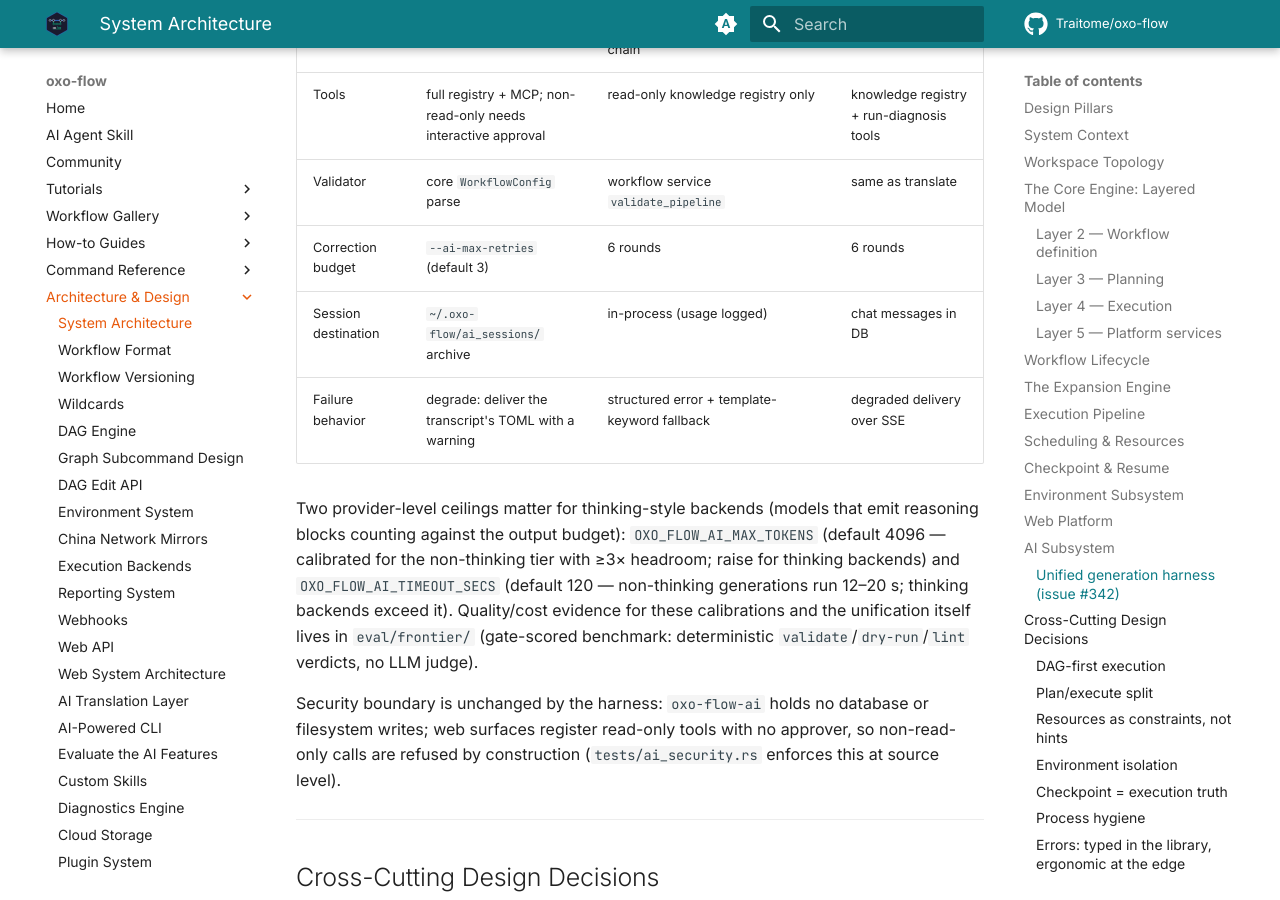
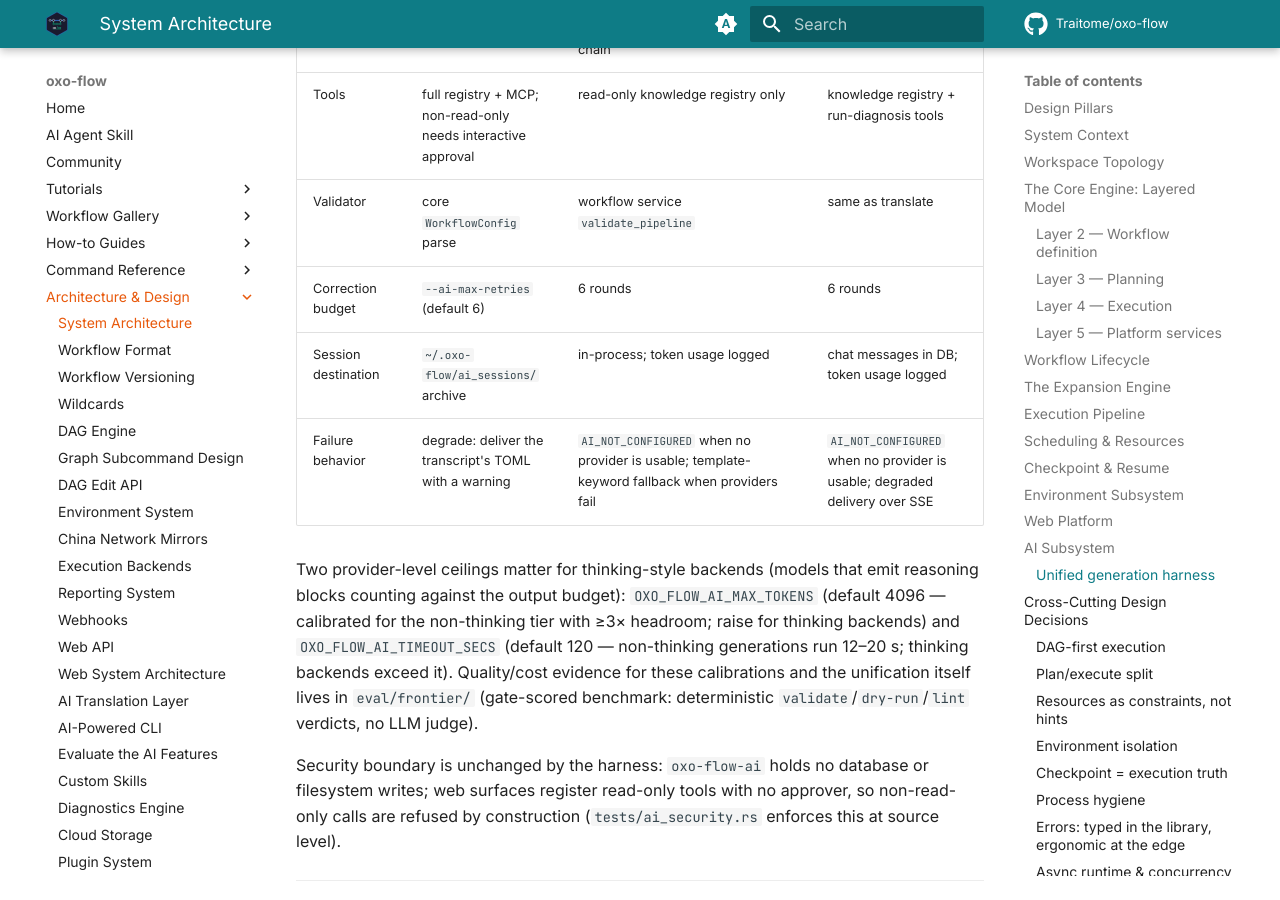
Before and after one commit to Traitome/oxo-flow, an MkDocs documentation site: the page built from docs/guide/src/reference/architecture.md, in a window 1280 px wide and 900 px high, scrolled down 17835 px. Built offline with MkDocs 1.6.1 and Material for MkDocs 9.7.7, drawn with Linux system fonts in a browser that asks for light colours; comment, search, counter and statistics services are not loaded; the version menu is left out; some of the changed text lies outside the part shown.

Commit message:
docs(ai): sync generation docs with harness behavior; drop issue markers
- commands/ai + ai-cli + ai-translation + ai-eval + architecture: the
  guide describes behavior, not the tracking history - issue references
  move out of user-facing pages.
- translate fallback chain documented as the caller's provider first.
- correction budget default updated to 6 with the shared-budget
  rationale.
- failure-behavior table row now states the structured
  AI_NOT_CONFIGURED contract and where token usage is recorded.

```diff
--- a/docs/guide/src/reference/architecture.md
+++ b/docs/guide/src/reference/architecture.md
@@ -550,7 +550,7 @@ Design invariants:
 - **Versioned knowledge.** The embedded corpora regenerate through CI
   generators on a twice-monthly freshness gate (1st+16th of each month).
 
-### Unified generation harness (issue #342)
+### Unified generation harness
 
 Every surface that turns a natural-language intent into an `.oxoflow`
 pipeline — CLI `template --ai`, `POST /api/ai/translate` (JSON and SSE),
@@ -589,9 +589,9 @@ The surfaces differ only in adapter concerns:
 | Provider resolution | env / `ai_config.json` | per-user → server → env, with Claude/OpenAI/Ollama fallback chain | per-user → server → env |
 | Tools | full registry + MCP; non-read-only needs interactive approval | read-only knowledge registry only | knowledge registry + run-diagnosis tools |
 | Validator | core `WorkflowConfig` parse | workflow service `validate_pipeline` | same as translate |
-| Correction budget | `--ai-max-retries` (default 3) | 6 rounds | 6 rounds |
-| Session destination | `~/.oxo-flow/ai_sessions/` archive | in-process (usage logged) | chat messages in DB |
-| Failure behavior | degrade: deliver the transcript's TOML with a warning | structured error + template-keyword fallback | degraded delivery over SSE |
+| Correction budget | `--ai-max-retries` (default 6) | 6 rounds | 6 rounds |
+| Session destination | `~/.oxo-flow/ai_sessions/` archive | in-process; token usage logged | chat messages in DB; token usage logged |
+| Failure behavior | degrade: deliver the transcript's TOML with a warning | `AI_NOT_CONFIGURED` when no provider is usable; template-keyword fallback when providers fail | `AI_NOT_CONFIGURED` when no provider is usable; degraded delivery over SSE |
 
 Two provider-level ceilings matter for thinking-style backends (models
 that emit reasoning blocks counting against the output budget):
```
Also changed, not shown: docs/guide/src/commands/ai.md (+4 -2 lines), docs/guide/src/reference/ai-cli.md (+1 -1 lines), docs/guide/src/reference/ai-eval.md (+4 -3 lines), docs/guide/src/reference/ai-translation.md (+5 -2 lines).
